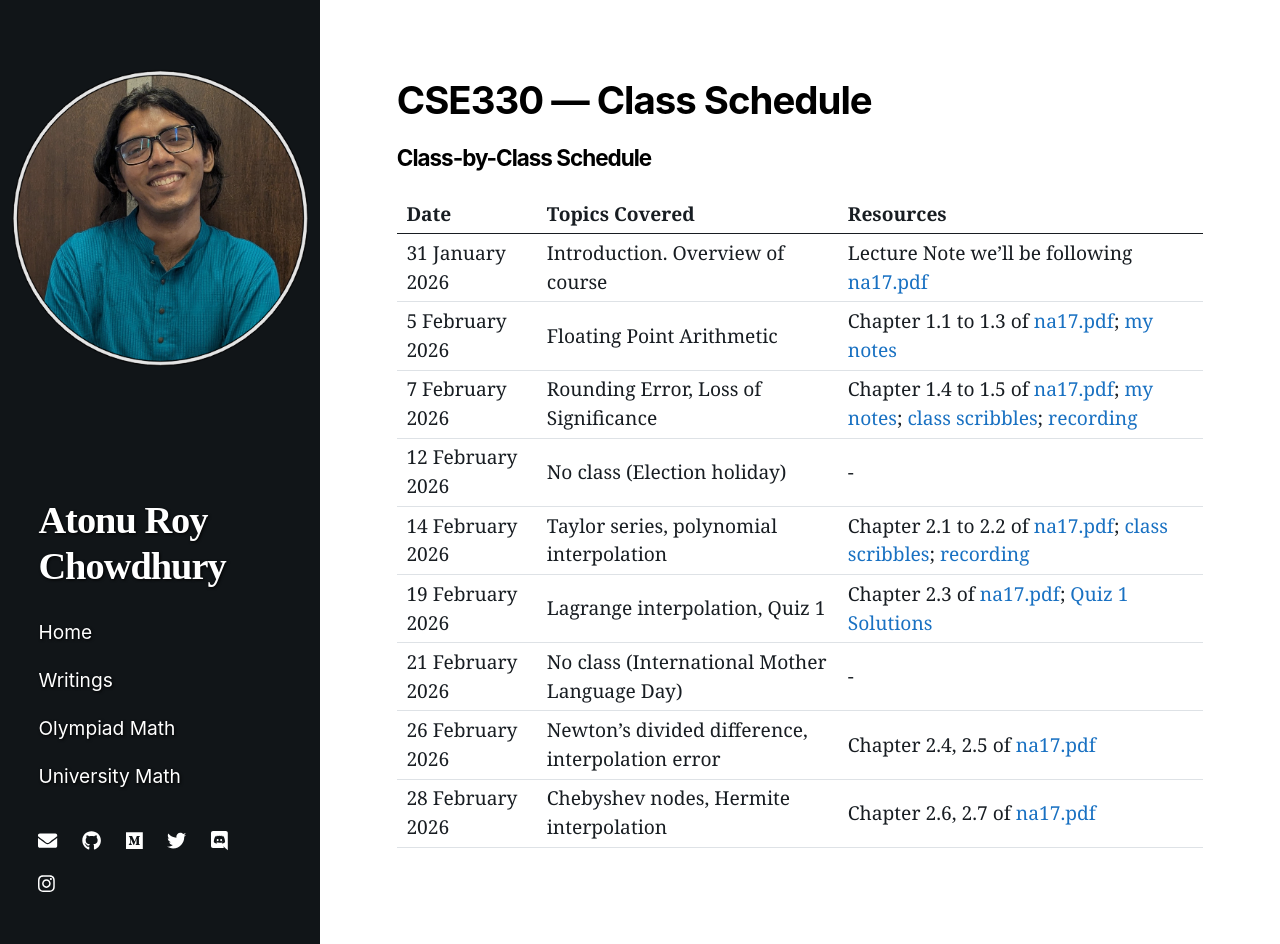
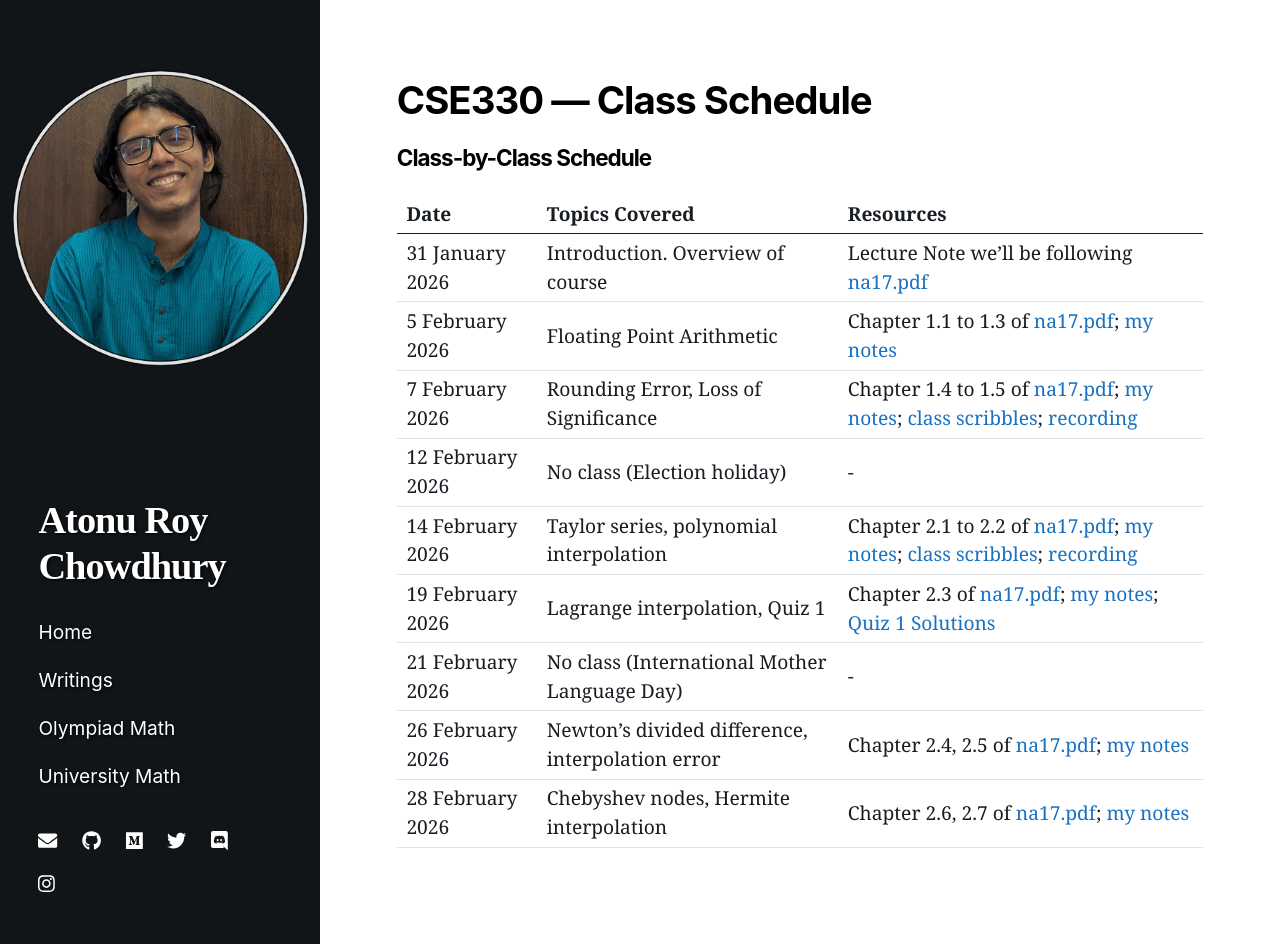
Before and after one commit to atonurc/atonurc.github.io, a Jekyll site: the page built from teaching/bracu/cse330/spring26/plan.markdown, in a window 1280 px wide and 944 px high. Built offline with Jekyll 4.4.1, drawn with Linux system fonts in a browser that asks for light colours; nearby versions of some CDN libraries.

Commit message:
interpolation notw

```diff
--- a/teaching/bracu/cse330/spring26/plan.markdown
+++ b/teaching/bracu/cse330/spring26/plan.markdown
@@ -15,8 +15,8 @@ title: CSE330 — Class Schedule
 | 5 February 2026  | Floating Point Arithmetic | Chapter 1.1 to 1.3 of [na17.pdf](https://www.maths.dur.ac.uk/users/anthony.yeates/NOTES/na17.pdf); [my notes](https://atonurc.github.io/teaching/bracu/cse330/spring26/floating_point.pdf) |
 | 7 February 2026  | Rounding Error, Loss of Significance | Chapter 1.4 to 1.5 of [na17.pdf](https://www.maths.dur.ac.uk/users/anthony.yeates/NOTES/na17.pdf); [my notes](https://atonurc.github.io/teaching/bracu/cse330/spring26/floating_point.pdf); [class scribbles](https://atonurc.github.io/teaching/bracu/cse330/spring26/7_feb_scribbles.pdf); [recording](https://youtu.be/DmZtE8l_KkQ)
 | 12 February 2026  | No class (Election holiday) | - |
-| 14 February 2026  | Taylor series, polynomial interpolation | Chapter 2.1 to 2.2 of [na17.pdf](https://www.maths.dur.ac.uk/users/anthony.yeates/NOTES/na17.pdf); [class scribbles](https://atonurc.github.io/teaching/bracu/cse330/spring26/14_feb_scribbles.pdf); [recording](https://youtu.be/54Z3UhxH_S0)
-| 19 February 2026  | Lagrange interpolation, Quiz 1 | Chapter 2.3 of [na17.pdf](https://www.maths.dur.ac.uk/users/anthony.yeates/NOTES/na17.pdf); [Quiz 1 Solutions](https://atonurc.github.io/teaching/bracu/cse330/spring26/quiz1sol.pdf)
+| 14 February 2026  | Taylor series, polynomial interpolation | Chapter 2.1 to 2.2 of [na17.pdf](https://www.maths.dur.ac.uk/users/anthony.yeates/NOTES/na17.pdf); [my notes](https://atonurc.github.io/teaching/bracu/cse330/spring26/interpolation.pdf); [class scribbles](https://atonurc.github.io/teaching/bracu/cse330/spring26/14_feb_scribbles.pdf); [recording](https://youtu.be/54Z3UhxH_S0)
+| 19 February 2026  | Lagrange interpolation, Quiz 1 | Chapter 2.3 of [na17.pdf](https://www.maths.dur.ac.uk/users/anthony.yeates/NOTES/na17.pdf); [my notes](https://atonurc.github.io/teaching/bracu/cse330/spring26/interpolation.pdf); [Quiz 1 Solutions](https://atonurc.github.io/teaching/bracu/cse330/spring26/quiz1sol.pdf)
 | 21 February 2026  | No class (International Mother Language Day) | - |
-| 26 February 2026  | Newton's divided difference, interpolation error | Chapter 2.4, 2.5 of [na17.pdf](https://www.maths.dur.ac.uk/users/anthony.yeates/NOTES/na17.pdf)
-| 28 February 2026  | Chebyshev nodes, Hermite interpolation | Chapter 2.6, 2.7 of [na17.pdf](https://www.maths.dur.ac.uk/users/anthony.yeates/NOTES/na17.pdf) |
+| 26 February 2026  | Newton's divided difference, interpolation error | Chapter 2.4, 2.5 of [na17.pdf](https://www.maths.dur.ac.uk/users/anthony.yeates/NOTES/na17.pdf); [my notes](https://atonurc.github.io/teaching/bracu/cse330/spring26/interpolation.pdf)
+| 28 February 2026  | Chebyshev nodes, Hermite interpolation | Chapter 2.6, 2.7 of [na17.pdf](https://www.maths.dur.ac.uk/users/anthony.yeates/NOTES/na17.pdf); [my notes](https://atonurc.github.io/teaching/bracu/cse330/spring26/interpolation.pdf) |
```
Also changed, not shown: 1 other file.
